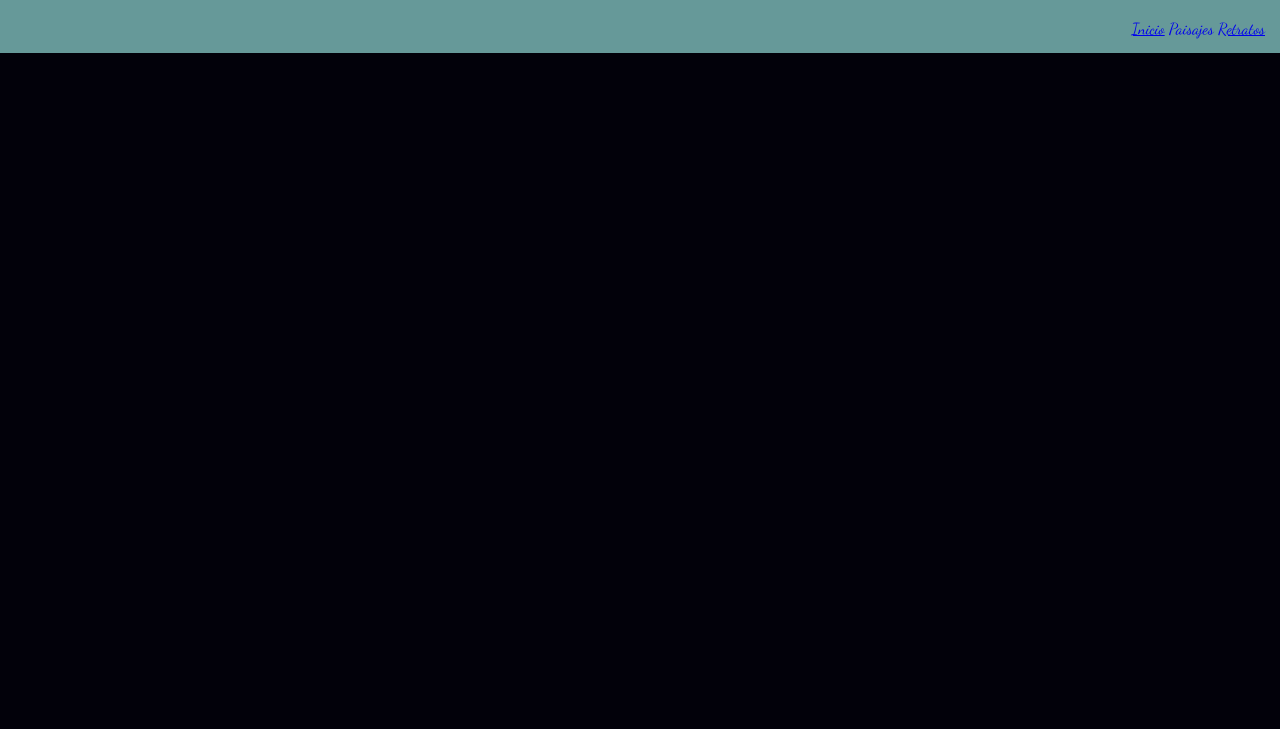
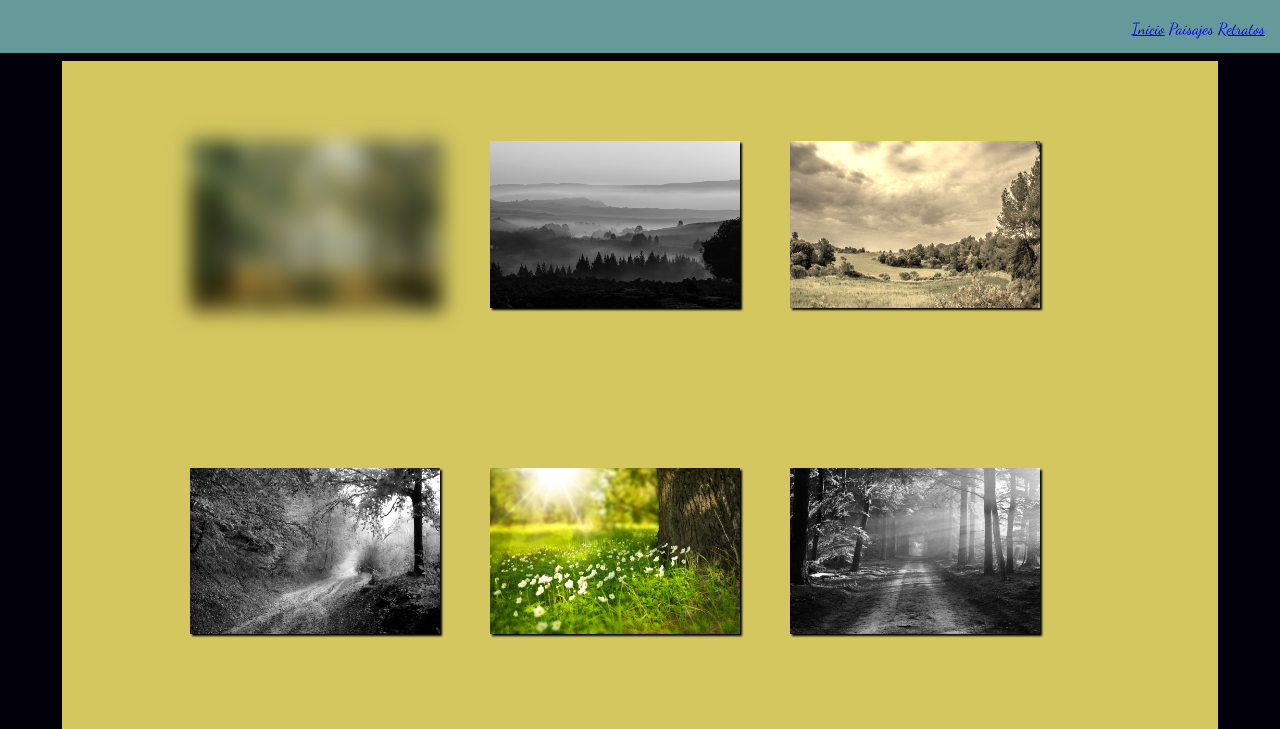
Before and after one commit to Andrea-Cortes1/Desarrollo_Web-CSS_y_Dise-o_Web_Responsive, a plain HTML site: page html/Paisajes.html in a window 1280 px wide. Shown: the part 77-806 px from the top of the page. Drawn offline with Linux system fonts and the light colour scheme.

Commit message:
Se realiza requerimiento Galería en los archivos Paisajes.html y estilos1.css

```diff
--- a/css/estilos1.css
+++ b/css/estilos1.css
@@ -32,3 +32,63 @@ header h1{
 .cabecera nav{
 	text-align: right;
 }
+
+img{
+	box-shadow: 2px 2px 2px #02010A;
+}
+
+#contenedor1{
+  padding: 10vh 10vw;
+	background-color: #d5c75f;
+
+}
+
+#contenedor2{
+  padding: 10vh 10vw;
+	background-color: #d5c75f;
+}
+
+#imagen1 img{
+  -webkit-filter:blur(10px);
+	filter:blur(10px);
+	order: 1;
+	-webkit-order: 1;
+}
+
+#imagen2 img{
+  -webkit-filter:grayscale(100%);
+	filter:grayscale(100%);
+	order: 2;
+	-webkit-order: 2;
+	margin-top: 0px;
+}
+
+#imagen3 img{
+  -webkit-filter:sepia(90%);
+	filter:sepia(90%);
+	order: 3;
+	-webkit-order: 3;
+	margin-top: 0px
+}
+
+#imagen4 img{
+  -webkit-filter:grayscale(100%);
+	filter:grayscale(100%);
+	order: 4;
+	-webkit-order: 4;
+	margin-bottom: 15px;
+}
+
+#imagen5 img{
+	order: 5;
+	-webkit-order: 5;
+	margin-bottom: 15px;
+}
+
+#imagen6 img{
+  -webkit-filter:grayscale(100%);
+	filter:grayscale(100%);
+	order: 6;
+	-webkit-order: 6;
+	margin-bottom: 15px;
+}
--- a/html/Paisajes.html
+++ b/html/Paisajes.html
@@ -20,5 +20,40 @@
     </nav>
     </header>
 
+    <section>
+      <article class="paisajes">
+        <div id="contenedor1">
+
+          <div id="imagen1">
+            <img src="../img/Paisaje1.jpg" alt="Imagen 1" width=250px">
+          </div>
+
+          <div id="imagen2">
+            <img src="../img/Paisaje2.jpg" alt="Imagen 2" width=250px">
+          </div>
+
+          <div id="imagen3">
+            <img src="../img/Paisaje3.jpg" alt="Imagen 3" width=250px">
+          </div>
+          </div>
+
+          <div id="contenedor2">
+
+          <div id="imagen4">
+            <img src="../img/Paisaje4.jpg" alt="Imagen 4" width=250px">
+          </div>
+
+          <div id="imagen5">
+            <img src="../img/Paisaje5.jpg" alt="Imagen 5" width=250px">
+          </div>
+
+          <div id="imagen6">
+            <img src="../img/Paisaje6.jpg" alt="Imagen 6" width=250px">
+          </div>
+
+        </div>
+      </article>
+    </section>
+
   </body>
 </html>
```
